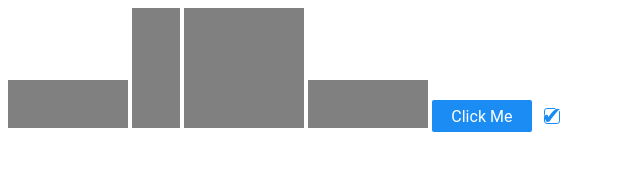
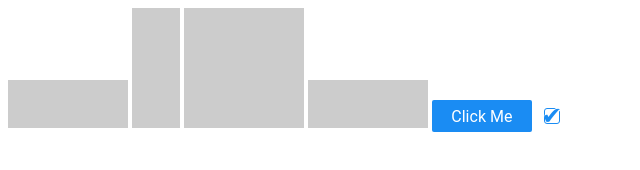
Before and after one commit to samthor/rippleJS, a plain HTML site: page test.html in a window 1280 px wide. Shown: the whole page, without its empty margins (0-640 px from the left). Drawn offline with Linux system fonts and the light colour scheme.

Commit message:
nicer demo

```diff
--- a/test.html
+++ b/test.html
@@ -15,7 +15,7 @@
   height: 48px;
   width: 120px;
   display: inline-block;
-  background: gray;
+  background: #ccc;
 }
 
 .bar.square {
```
